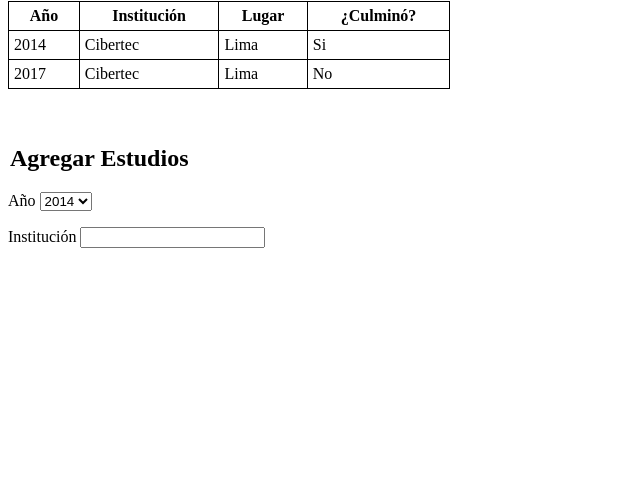
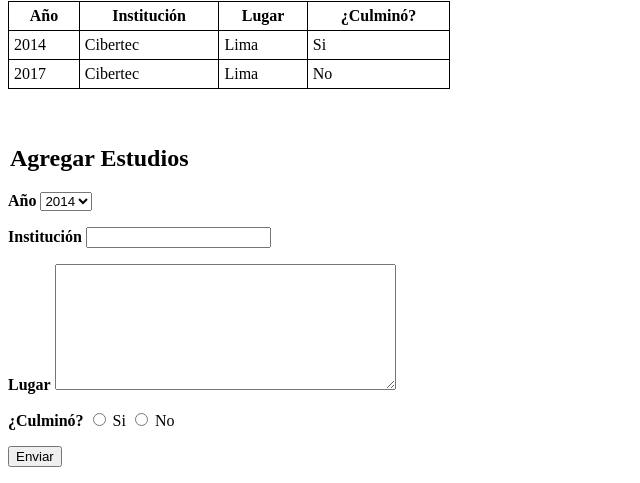
Before and after one commit to luisarha/HTML, a plain HTML site: page educacion.html in a window 1280 px wide. Shown: the part 468-951 px from the top of the page, without its empty margins (0-640 px from the left). Before the commit the page ends 800 px from the top, so only its background shows below. Drawn offline with Linux system fonts and the light colour scheme.

Commit message:
fin educacion.html

```diff
--- a/educacion.html
+++ b/educacion.html
@@ -67,11 +67,13 @@
     </table>
     <br>
     <br>
-    <form class="" action="index.html" method="post">
+    <form>
 
         <h2><strong><legend>Agregar Estudios</legend></strong></h2>
-        <p><label for="anio">Año</label>
-           <select name="anio">
+
+        <p>
+          <strong><label for="anio">Año</label></strong>
+            <select id="anio" name="estudioanio" >
               <option value="2014">2014</option>
               <option value="2015">2015</option>
               <option value="2016">2016</option>
@@ -80,9 +82,28 @@
               <option value="2019">2019</option>
             </select></p>
 
-        <p><label for="Institucion">Institución</label>
-          <input type="text" name="" value="" required>
+        <p>
+          <strong><label for="institucion">Institución</label></strong>
+           <input type="text" id="institucion"name="nombre" value="" required>
+        </p>
 
+        <p>
+          <strong><label for="Lugar">Lugar</label></strong>
+          <textarea name="lugartexto" rows="8" cols="40"></textarea>
+        </p>
+
+        <p>
+          <strong><label for="">¿Culminó?</label></strong>
+            <input type="radio" id="siculmino"name="finestudio" value="si">
+            <label for="siculmino">Si</label>
+
+            <input type="radio" id="noculmino"name="finestudio" value="no">
+            <label for="noculmino">No</label>
+        </p>
+
+        <p>
+          <input type="submit" name="env" value="Enviar">
+        </p>
 
     </form>
   </body>
```
Lines whose indentation alone changed are shown as unchanged.
